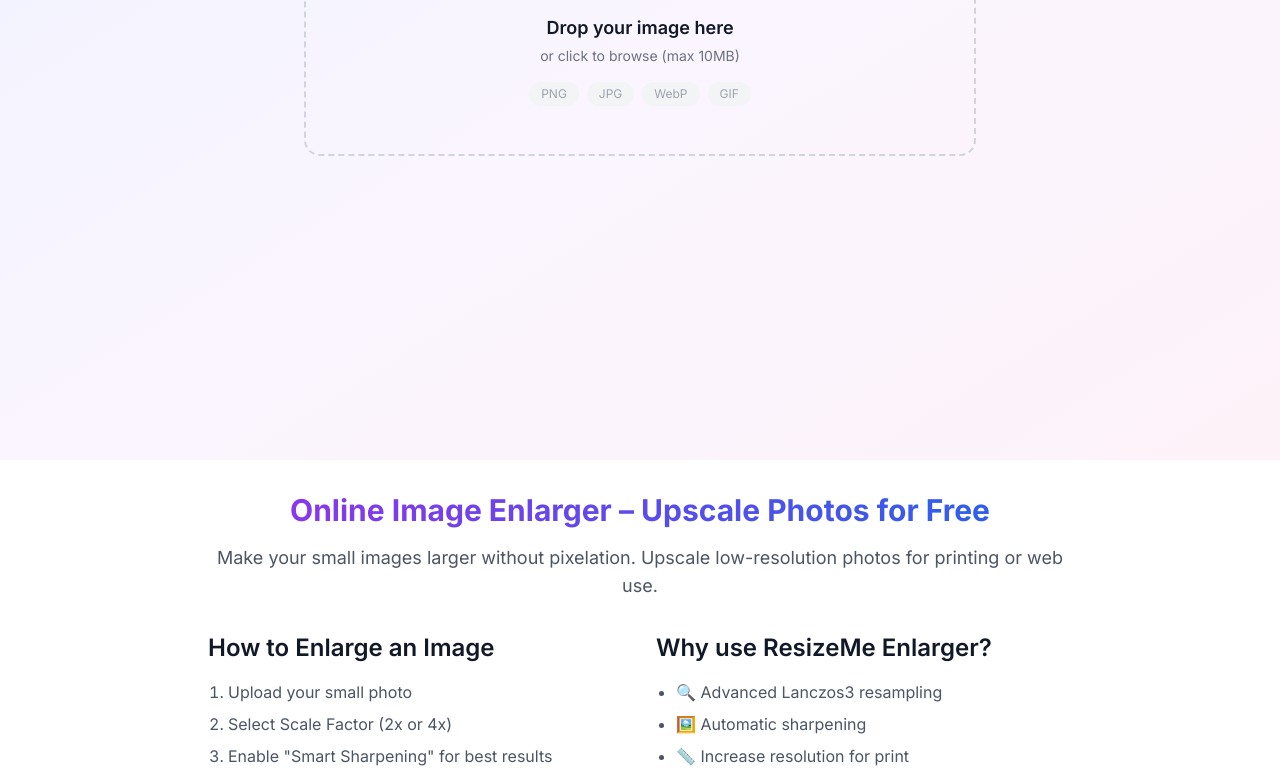
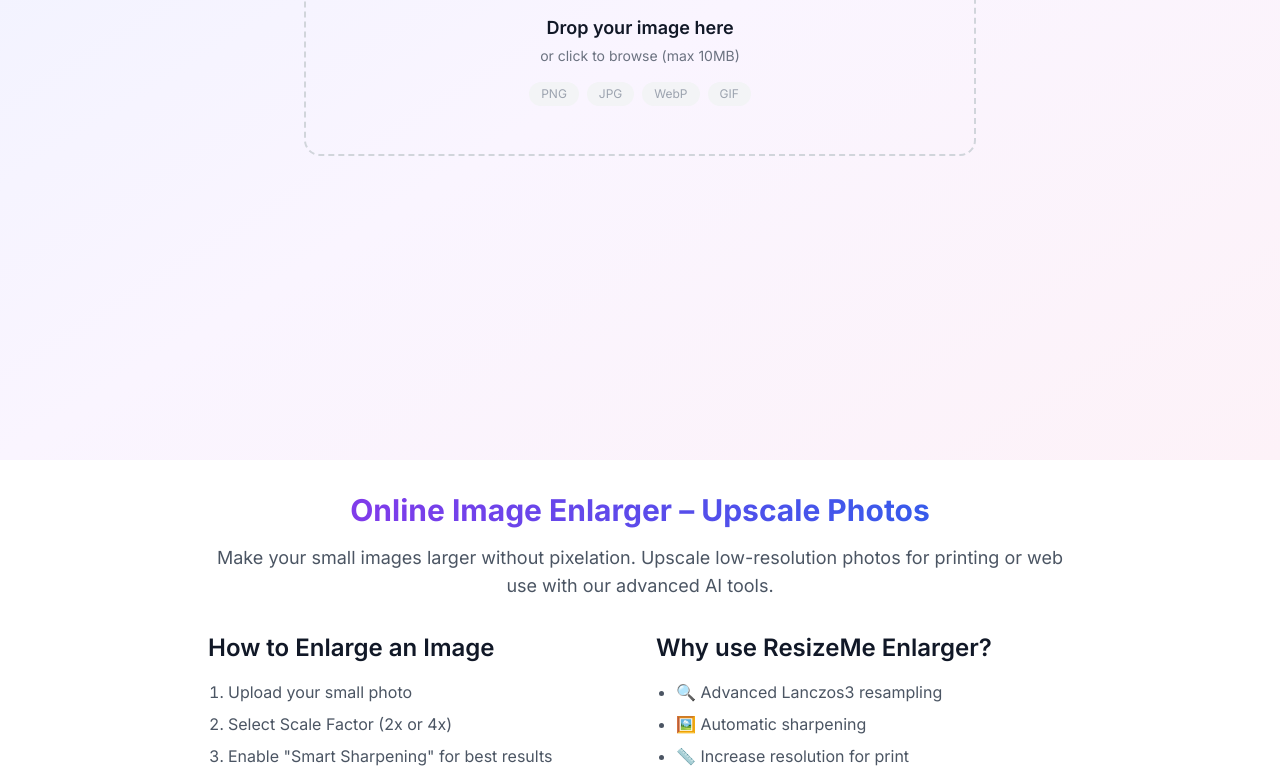
Before and after one commit to PRX2112/image-opration-tools, a Next.js app: page /tools/enlarge in a window 1280 px wide. Shown: the part 406-1184 px from the top of the page. Built offline with nearby package versions, Linux system fonts and the light colour scheme; no server answers.

Commit message:
fix enlarger info

```diff
--- a/src/app/tools/enlarge/page.tsx
+++ b/src/app/tools/enlarge/page.tsx
@@ -4,7 +4,7 @@ import JsonLd from '@/components/JsonLd';
 
 export const metadata: Metadata = {
     title: 'Image Enlarger - Upscale Photos Online',
-    description: 'Enlarge images online without losing quality. Upscale photos by 2x or 4x using smart resizing algorithms. Improve image resolution free.',
+    description: 'Enlarge images online without losing quality. Upscale photos by 2x or 4x using smart resizing algorithms. Improve image resolution with our Pro tools.',
     alternates: {
         canonical: '/tools/enlarge'
     }
@@ -30,10 +30,10 @@ export default function EnlargePage() {
             <div className="max-w-4xl mx-auto px-4 py-8 space-y-8">
                 <div className="text-center space-y-4">
                     <h1 className="text-3xl font-bold bg-gradient-to-r from-purple-600 to-blue-600 bg-clip-text text-transparent">
-                        Online Image Enlarger – Upscale Photos for Free
+                        Online Image Enlarger – Upscale Photos
                     </h1>
                     <p className="text-lg text-gray-600 dark:text-gray-300">
-                        Make your small images larger without pixelation. Upscale low-resolution photos for printing or web use.
+                        Make your small images larger without pixelation. Upscale low-resolution photos for printing or web use with our advanced AI tools.
                     </p>
                 </div>
 
```
